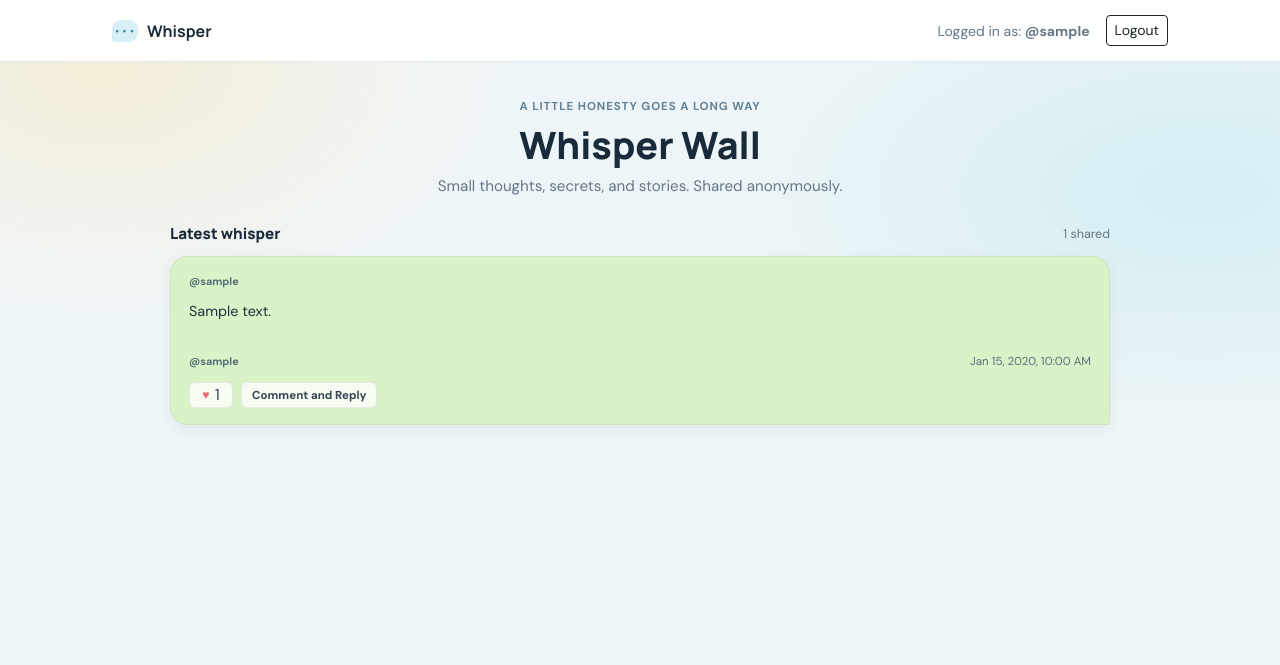
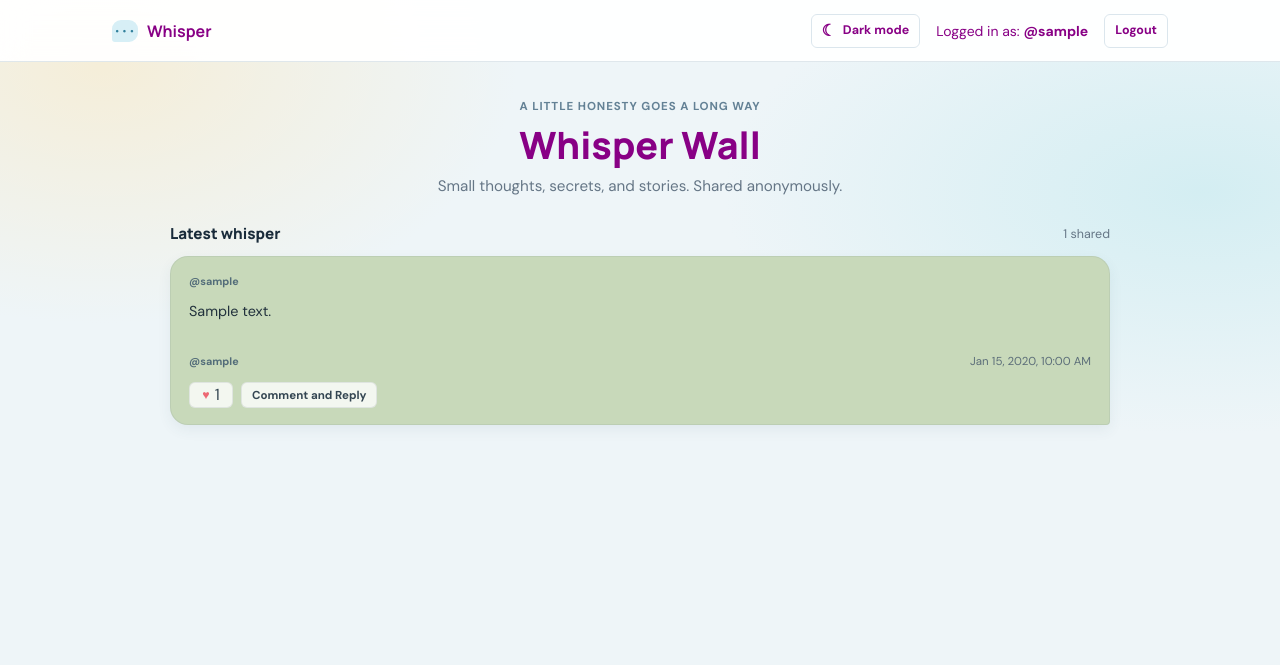
Before and after one commit to naingvannath269-maker/anonymous_confession_project, a Django app: page / in a window 1280 px wide. Shown: the top 665 px of the page. Run offline with Django 5.2, Linux system fonts and the light colour scheme; a user stored in the database is signed in; tables that the repository leaves empty hold one stand-in row (values such as "Sample post").

Commit message:
Add dark and light mode button and change title colors

```diff
--- a/confessions/static/confessions/CSS/wall.css
+++ b/confessions/static/confessions/CSS/wall.css
@@ -39,11 +39,35 @@ body.whisper-body {
   max-width: 1080px;
 }
 
+.theme-toggle {
+  display: inline-flex;
+  min-height: 34px;
+  align-items: center;
+  gap: 7px;
+  padding: 0 10px;
+  border: 1px solid var(--line);
+  border-radius: 6px;
+  background: transparent;
+  color: var(--ink);
+  font: inherit;
+  font-size: 0.78rem;
+  font-weight: 700;
+  cursor: pointer;
+}
+
+.theme-toggle:hover {
+  background: rgba(83, 114, 137, 0.1);
+}
+
+.theme-toggle-icon {
+  font-size: 1rem;
+}
+
 .whisper-brand {
   display: inline-flex;
   align-items: center;
   gap: 9px;
-  color: var(--ink) !important;
+  color: #880085 !important;
   font-family: "Manrope", sans-serif;
   font-size: 1rem;
 }
@@ -67,6 +91,20 @@ body.whisper-body {
 .whisper-signup {
   background: var(--blue);
   border-color: var(--blue);
+}
+
+.whisper-nav .nav-link,
+.whisper-nav .text-warning {
+  color: #880085 !important;
+}
+
+.whisper-nav .theme-toggle {
+  border-color: var(--line);
+  color: #880085 !important;
+}
+
+.whisper-nav .btn {
+  color: #880085 !important;
 }
 
 .whisper-main {
@@ -107,6 +145,7 @@ body.whisper-body {
 
 .wall-heading h1 {
   font-size: clamp(1.8rem, 5vw, 2.35rem);
+  color: #880085;
 }
 
 .wall-intro {
@@ -171,37 +210,37 @@ body.whisper-body {
 }
 
 .tone-lime {
-  background: #d9f2c8;
+  background: #c8d9ba;
 }
 .tone-yellow {
-  background: #fff0b8;
+  background: #e0d2a7;
 }
 .tone-blue {
-  background: #cce8fa;
+  background: #b9cedc;
 }
 .tone-pink {
-  background: #f6d3dc;
+  background: #dfbec7;
 }
 .tone-lavender {
-  background: #e6dcfa;
+  background: #cbbfe0;
 }
 .tone-mint {
-  background: #c9eddf;
+  background: #b8d2c5;
 }
 .tone-coral {
-  background: #f7d2c5;
+  background: #dfbeb1;
 }
 .tone-sky {
-  background: #d6eaff;
+  background: #b9cede;
 }
 .tone-peach {
-  background: #ffe2c6;
+  background: #e0c5a9;
 }
 .tone-seafoam {
-  background: #c8eee5;
+  background: #b4d2c8;
 }
 .tone-rose {
-  background: #f7d9e8;
+  background: #ddbdce;
 }
 
 .confession-content {
--- a/confessions/templates/confessions/base.html
+++ b/confessions/templates/confessions/base.html
@@ -5,6 +5,13 @@
     <meta charset="UTF-8" />
     <meta name="viewport" content="width=device-width, initial-scale=1.0" />
     <title>Anonymous Confession Wall</title>
+    <script>
+      try {
+        if (localStorage.getItem("whisper-theme") === "dark") {
+          document.documentElement.dataset.theme = "dark";
+        }
+      } catch {}
+    </script>
     <!-- Bootstrap 5 CSS CDN -->
     <link
       href="https://cdn.jsdelivr.net/npm/bootstrap@5.3.3/dist/css/bootstrap.min.css"
@@ -31,6 +38,18 @@
         </button>
         <div class="collapse navbar-collapse" id="navbarNav">
           <ul class="navbar-nav ms-auto align-items-center">
+            <li class="nav-item me-3">
+              <button
+                class="theme-toggle"
+                id="theme-toggle"
+                type="button"
+                aria-label="Switch to dark mode"
+                aria-pressed="false"
+              >
+                <span class="theme-toggle-icon" aria-hidden="true">☾</span>
+                <span class="theme-toggle-label">Dark mode</span>
+              </button>
+            </li>
             {% if user.is_authenticated %}
             <li class="nav-item me-3">
               <span class="text-warning small"
@@ -40,7 +59,7 @@
             <li class="nav-item">
               <form action="{% url 'logout' %}" method="post" class="d-inline">
                 {% csrf_token %}
-                <button type="submit" class="btn btn-outline-dark btn-sm">
+                <button type="submit" class="theme-toggle">
                   Logout
                 </button>
               </form>
@@ -51,7 +70,7 @@
             </li>
             <li class="nav-item">
               <a
-                class="btn btn-primary btn-sm ms-2 whisper-signup"
+                class="theme-toggle"
                 href="{% url 'signup' %}"
                 >Sign Up</a
               >
@@ -69,5 +88,30 @@
 
     <!-- Bootstrap 5 JS Bundle CDN -->
     <script src="https://cdn.jsdelivr.net/npm/bootstrap@5.3.3/dist/js/bootstrap.bundle.min.js"></script>
+    <script>
+      const themeToggle = document.getElementById("theme-toggle");
+      if (themeToggle) {
+        const themeLabel = themeToggle.querySelector(".theme-toggle-label");
+        const themeIcon = themeToggle.querySelector(".theme-toggle-icon");
+
+        const updateThemeToggle = () => {
+          const isDark = document.documentElement.dataset.theme === "dark";
+          themeLabel.textContent = isDark ? "Light mode" : "Dark mode";
+          themeIcon.textContent = isDark ? "☀" : "☾";
+          themeToggle.setAttribute("aria-label", `Switch to ${isDark ? "light" : "dark"} mode`);
+          themeToggle.setAttribute("aria-pressed", String(isDark));
+        };
+
+        updateThemeToggle();
+        themeToggle.addEventListener("click", () => {
+          const nextTheme = document.documentElement.dataset.theme === "dark" ? "light" : "dark";
+          document.documentElement.dataset.theme = nextTheme;
+          try {
+            localStorage.setItem("whisper-theme", nextTheme);
+          } catch {}
+          updateThemeToggle();
+        });
+      }
+    </script>
   </body>
 </html>
```
Also changed, not shown: other parts of confessions/static/confessions/CSS/wall.css (+135 -0 lines), 1 other file.
